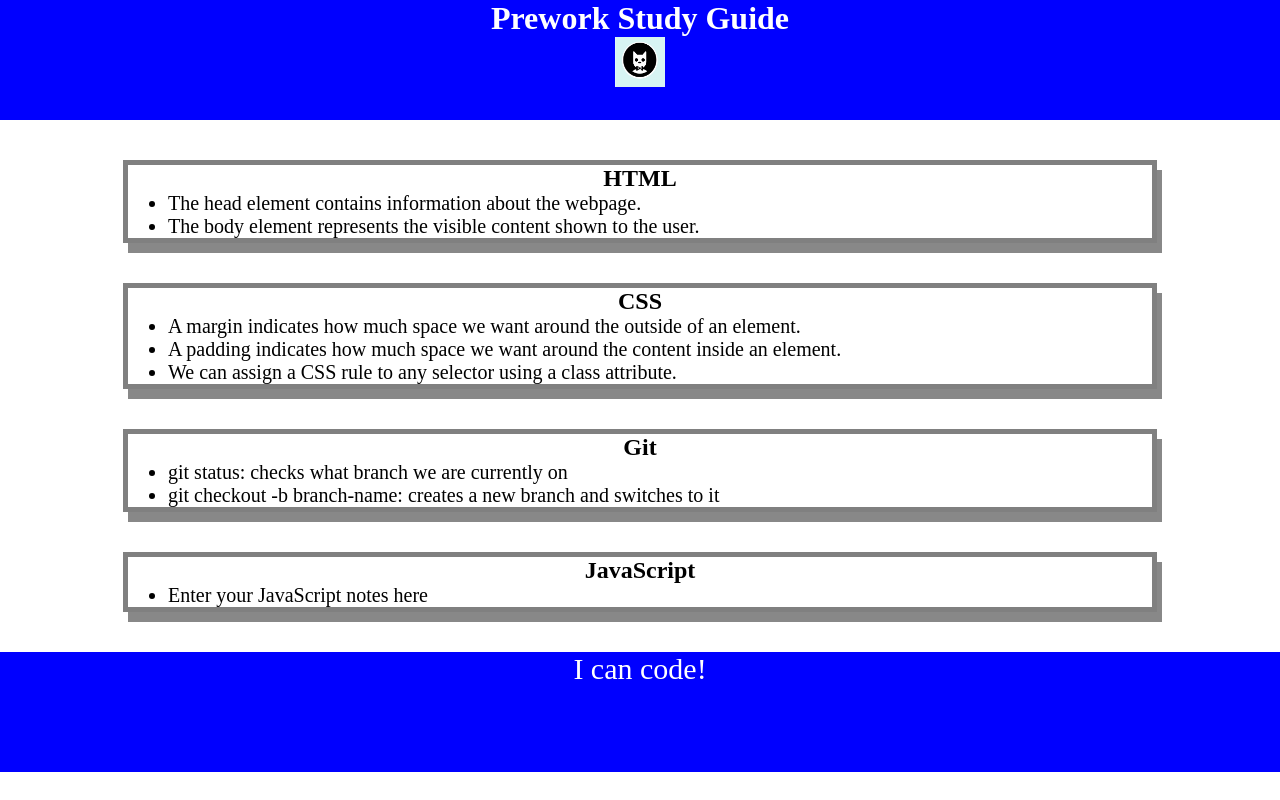
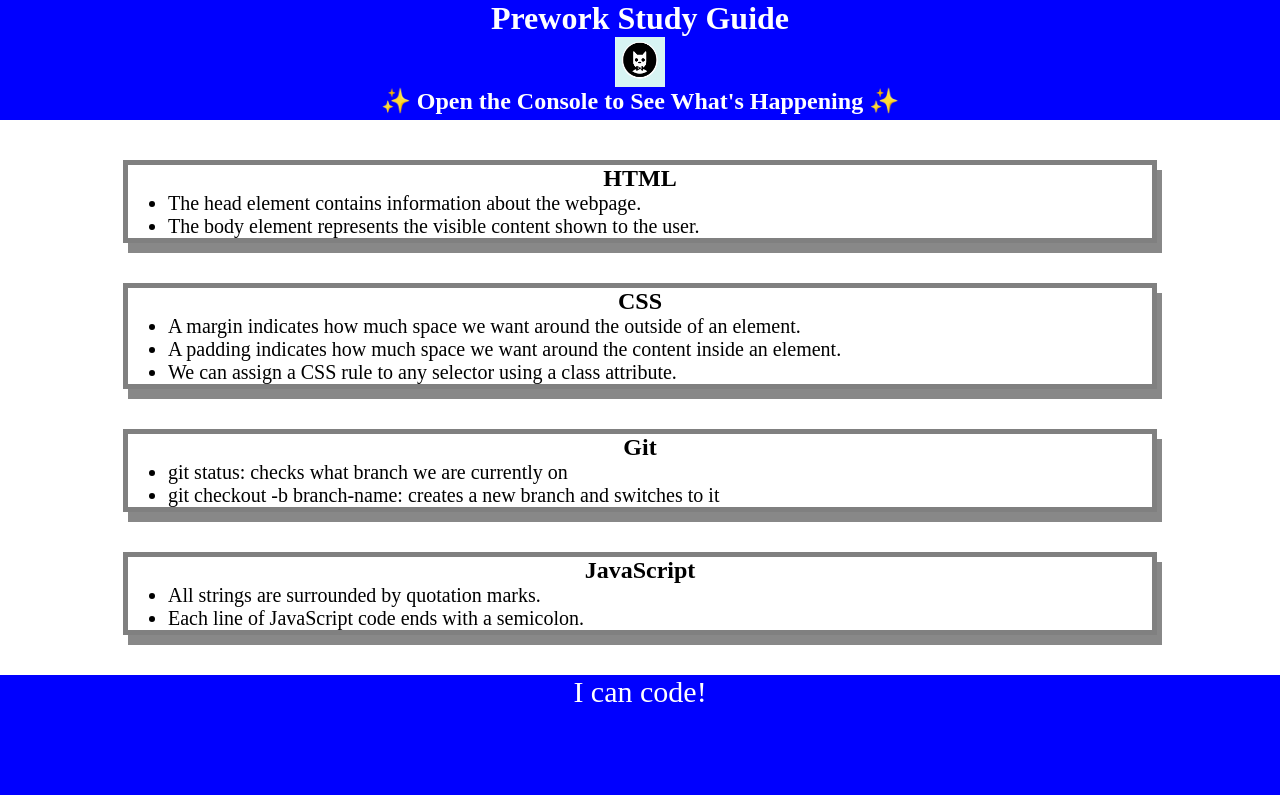
Before and after one commit to JordynEnos/prework-study-guide, a plain HTML site: page index.html in a window 1280 px wide. Drawn offline with Linux system fonts and the light colour scheme.

Commit message:
added js notes to section added open console element to header

```diff
--- a/index.html
+++ b/index.html
@@ -11,6 +11,7 @@
     <header id="header">
       <h1>Prework Study Guide</h1>
       <img src="./assets/bowtie-cat.png" alt="Profile image of cat wearing a bow tie." />
+      <h2>✨ Open the Console to See What's Happening ✨</h2>
     </header>
     <main>
   <section class="card" id="html-section">
@@ -26,7 +27,7 @@
      <ul>
         <li>A margin indicates how much space we want around the outside of an element.</li>
         <li>A padding indicates how much space we want around the content inside an element.</li>
-        <li> We can assign a CSS rule to any selector using a class attribute.</li>
+        <li>We can assign a CSS rule to any selector using a class attribute.</li>
      </ul>
    </section>
 
@@ -41,7 +42,8 @@
    <section class="card" id="javascript-section">
      <h2>JavaScript</h2>
      <ul>
-       <li>Enter your JavaScript notes here</li>
+       <li>All strings are surrounded by quotation marks.</li>
+       <li>Each line of JavaScript code ends with a semicolon.</li>
      </ul>
    </section>
     </main>
```
